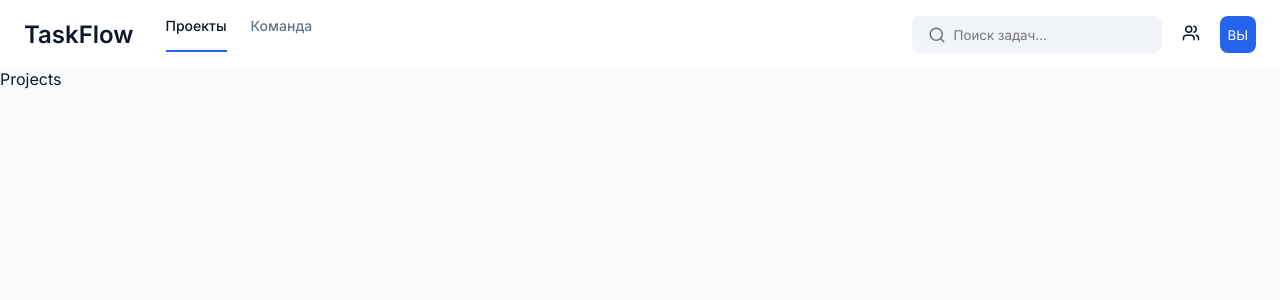
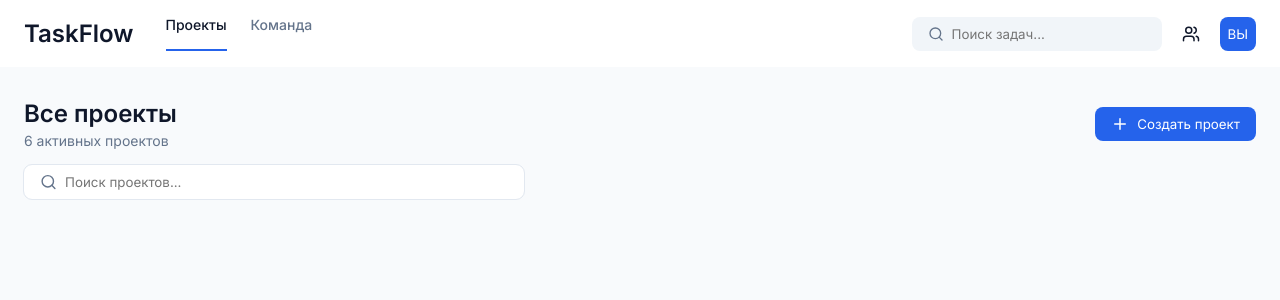
Before and after one commit to DimaJun/taskflow, a Next.js app: page /projects in a window 1280 px wide. Shown: the top 300 px of the page. Built offline with nearby package versions, Linux system fonts and the light colour scheme.

Commit message:
updated: projects page ui;

```diff
--- /dev/null
+++ b/src/app/projects/page.module.scss
@@ -0,0 +1,39 @@
+.projects {
+  display: flex;
+  flex-direction: column;
+
+  padding: var(--indent-32) var(--indent-24);
+}
+
+.top {
+  display: flex;
+  justify-content: space-between;
+  align-items: center;
+
+  margin-bottom: var(--indent-16);
+}
+
+.title {
+  font-size: var(--fs-2xl);
+  font-weight: 600;
+}
+
+.description {
+  margin-top: var(--indent-4);
+  font-size: var(--fs-sm);
+  color: var(--color-secondary);
+}
+
+.createProject {
+  color: var(--color-white);
+  padding: var(--indent-8) var(--indent-16);
+}
+
+.inputWrapper {
+  width: 100%;
+  max-width: 500px;
+  background-color: var(--color-white);
+  outline: 1px solid var(--input-outline);
+
+  margin-bottom: var(--indent-16);
+}
--- a/src/app/projects/page.tsx
+++ b/src/app/projects/page.tsx
@@ -1,5 +1,27 @@
 import { Page } from '@/shared/ui/Page';
+import s from './page.module.scss';
+import { Button } from '@/shared/ui/Button';
+import { Plus } from 'lucide-react';
+import { Input } from '@/shared/ui/Input';
 
 export default function Projects() {
-	return <Page>Projects</Page>;
+	return (
+		<Page className={s.projects}>
+			<div className={s.top}>
+				<div className={s.left}>
+					<h1 className={s.title}>Все проекты</h1>
+					<p className={s.description}>6 активных проектов</p>
+				</div>
+				<Button className={s.createProject}>
+					<Plus size={18} />
+					Создать проект
+				</Button>
+			</div>
+			<Input
+				placeholder='Поиск проектов...'
+				wrapperClass={s.inputWrapper}
+				isSearch
+			/>
+		</Page>
+	);
 }
--- a/src/app/styles/variables/variables.scss
+++ b/src/app/styles/variables/variables.scss
@@ -1,4 +1,7 @@
 :root {
+  --transition: 0.2s;
+
+  // Font sizes
   --fs-xs: 12px;
   --fs-sm: 14px;
   --fs-base: 16px;
@@ -19,6 +22,9 @@
   --input-bg: #f1f5f9;
   --input-outline: #e2e8f0;
 
+  --button-hover: #60a5fa;
+  --button-active: #2563eb;
+
   // Indents
   --indent-2: 2px;
   --indent-4: 4px;
--- a/src/shared/ui/Button/Button.module.scss
+++ b/src/shared/ui/Button/Button.module.scss
@@ -1,6 +1,18 @@
 .Button {
+  cursor: pointer;
   border: none;
   border-radius: var(--indent-8);
+
+  display: flex;
+  align-items: center;
+  gap: var(--indent-8);
+  transition: var(--transition);
+
+  &:disabled {
+    opacity: 0.7;
+    user-select: none;
+    pointer-events: none;
+  }
 }
 
 .clear {
@@ -9,4 +21,12 @@
 
 .default {
   background-color: var(--color-accent);
+
+  &:hover {
+    background-color: var(--button-hover);
+  }
+
+  &:active {
+    background-color: var(--button-active);
+  }
 }
--- a/src/shared/ui/Input/Input.module.scss
+++ b/src/shared/ui/Input/Input.module.scss
@@ -13,7 +13,7 @@
   border-radius: var(--indent-8);
 
   &.disabled {
-    opacity: 0.8;
+    opacity: 0.7;
   }
 
   &:focus-within {
@@ -26,6 +26,7 @@
 }
 
 .Input {
+  width: 100%;
   border: none;
   outline: none;
   background-color: transparent;
```
